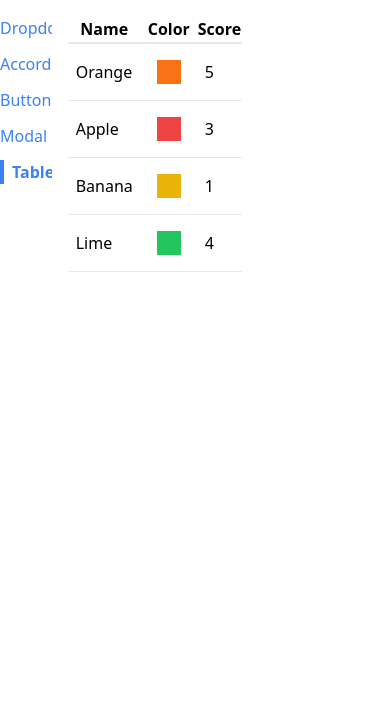
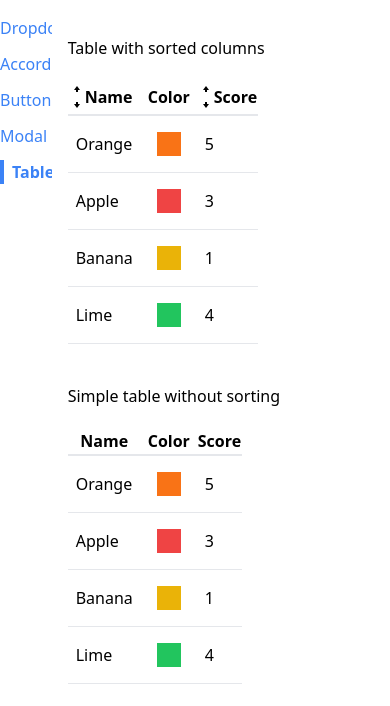
Before and after one commit to AnniLevi/react-comps, a React (Create React App) app: page /table in a window 390 px wide. Shown: the top 706 px of the page. Built offline with nearby package versions, Linux system fonts and the light colour scheme.

Commit message:
create SortableTable component to implement the sorting functionality

```diff
--- /dev/null
+++ b/src/components/SortableTable.js
@@ -0,0 +1,111 @@
+import { GoArrowSmallDown, GoArrowSmallUp } from "react-icons/go";
+import { useState } from "react";
+
+import Table from "./Table";
+
+function SortableTable(props) {
+  const [sortOrder, setSortOrder] = useState(null);
+  const [sortBy, setSortBy] = useState(null);
+
+  const { config, data } = props;
+
+  const handleClick = (label) => {
+    if (sortBy && label !== sortBy) {
+      setSortOrder("asc");
+      setSortBy(label);
+      return;
+    }
+    if (sortOrder === null) {
+      setSortOrder("asc");
+      setSortBy(label);
+    } else if (sortOrder === "asc") {
+      setSortOrder("desc");
+      setSortBy(label);
+    } else if (sortOrder === "desc") {
+      setSortOrder(null);
+      setSortBy(null);
+    }
+  };
+
+  function getIcons(label, sortBy, sortOrder) {
+    if (label !== sortBy) {
+      return (
+        <div>
+          <GoArrowSmallUp />
+          <GoArrowSmallDown />
+        </div>
+      );
+    }
+    if (sortOrder === null) {
+      return (
+        <div>
+          <GoArrowSmallUp />
+          <GoArrowSmallDown />
+        </div>
+      );
+    } else if (sortOrder === "asc") {
+      return (
+        <div>
+          <GoArrowSmallUp />
+        </div>
+      );
+    } else if (sortOrder === "desc") {
+      return (
+        <div>
+          <GoArrowSmallDown />
+        </div>
+      );
+    }
+  }
+
+  // header in config object is a function that returns the value to put inside the header,
+  // if header is defined it will be used instead of label
+  const updatedConfig = config.map((column) => {
+    if (!column.sortValue) {
+      return column;
+    }
+    return {
+      ...column,
+      header: () => (
+        <th
+          className="cursor-pointer hover:bg-gray-100"
+          onClick={() => handleClick(column.label)}
+        >
+          <div className="flex items-center">
+            {getIcons(column.label, sortBy, sortOrder)}
+            {column.label}
+          </div>
+        </th>
+      ),
+    };
+  });
+
+  // sort data only if sortOrder && sortBy are not null
+  let sortedData = data;
+  if (sortOrder && sortBy) {
+    const { sortValue } = config.find((column) => column.label === sortBy);
+
+    // make a copy of the data prop
+    // find the correct sortValue function and use it for sorting
+    sortedData = [...data].sort((a, b) => {
+      const valueA = sortValue(a);
+      const valueB = sortValue(b);
+
+      const reverseOrder = sortOrder === "asc" ? 1 : -1;
+
+      if (typeof valueA === "string") {
+        return valueA.localeCompare(valueB) * reverseOrder;
+      } else {
+        return (valueA - valueB) * reverseOrder;
+      }
+    });
+  }
+
+  return (
+    <div>
+      <Table {...props} data={sortedData} config={updatedConfig} />
+    </div>
+  );
+}
+
+export default SortableTable;
--- a/src/components/Table.js
+++ b/src/components/Table.js
@@ -1,5 +1,12 @@
+import { Fragment } from "react";
+
 function Table({ data, config, keyFn }) {
   const renderedHeaders = config.map((column) => {
+    if (column.header) {
+      // Fragment is used when we need to provide a key prop or sth like that,
+      // but we don't want to have anything show up in the DOM
+      return <Fragment key={column.label}>{column.header()}</Fragment>;
+    }
     return <th key={column.label}>{column.label}</th>;
   });
 
--- a/src/pages/TablePage.js
+++ b/src/pages/TablePage.js
@@ -1,3 +1,4 @@
+import SortableTable from "../components/SortableTable";
 import Table from "../components/Table";
 
 function TablePage() {
@@ -8,18 +9,36 @@
     { name: "Lime", color: "bg-green-500", score: 4 },
   ];
 
+  // config describes the table columns
+  // label is used to put inside the header
+  // render is a function that returns values to put inside the table cells
+  // sortValue (optional) is a function that returns a property to sort on
   const config = [
-    { label: "Name", render: (fruit) => fruit.name },
-    { label: "Color", render: (fruit) => <div className={`p-3 m-2 ${fruit.color}`}></div> },
-    { label: "Score", render: (fruit) => fruit.score },
+    {
+      label: "Name",
+      render: (fruit) => fruit.name,
+      sortValue: (fruit) => fruit.name,
+    },
+    {
+      label: "Color",
+      render: (fruit) => <div className={`p-3 m-2 ${fruit.color}`}></div>,
+    },
+    {
+      label: "Score",
+      render: (fruit) => fruit.score,
+      sortValue: (fruit) => fruit.score,
+    },
   ];
 
   const keyFn = (fruit) => {
-    return fruit.name
+    return fruit.name;
   };
 
   return (
     <div>
+      <p className="mt-5 mb-5">Table with sorted columns</p>
+      <SortableTable data={data} config={config} keyFn={keyFn} />
+      <p className="mt-10 mb-5">Simple table without sorting</p>
       <Table data={data} config={config} keyFn={keyFn} />
     </div>
   );
```
